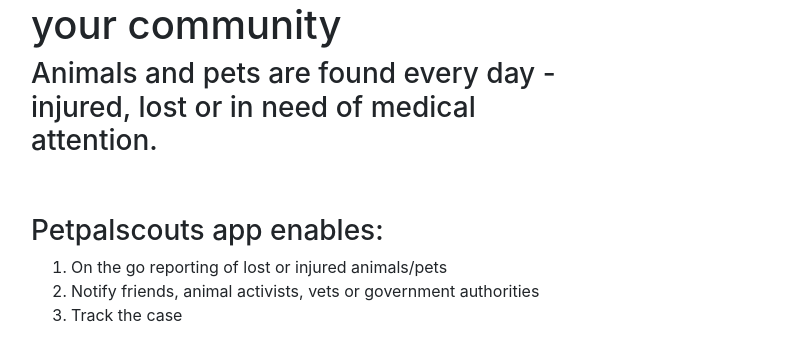
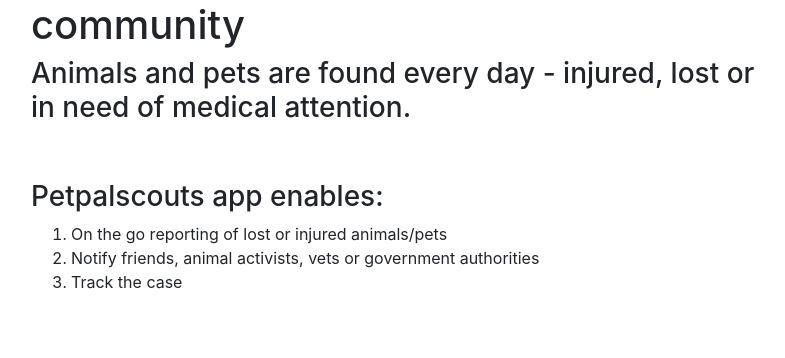
Before and after one commit to petpal-technologies/RescueAppAPI, a Django app: page /download/ in a window 1280 px wide. Shown: the part 247-605 px from the top of the page, without its empty margins (54-839 px from the left). Run offline with Django 3.2, Linux system fonts and the light colour scheme; some libraries are stand-ins or nearby versions.

Commit message:
changes to download page

```diff
--- a/templates/index.html
+++ b/templates/index.html
@@ -40,7 +40,7 @@
 	<section class="home-banner-area">
 		<div class="container">
 			<div class="row fullscreen d-flex align-items-center justify-content-between">
-				<div class="home-banner-content col-lg-6 col-md-6">
+				<div class="home-banner-content col-lg-8 col-md-8">
 					<h1>Help out animals and pets in your community</h1>
 					<h3>Animals and pets are found every day - injured, lost or in need of medical attention.</h3>
                     <br>
```
